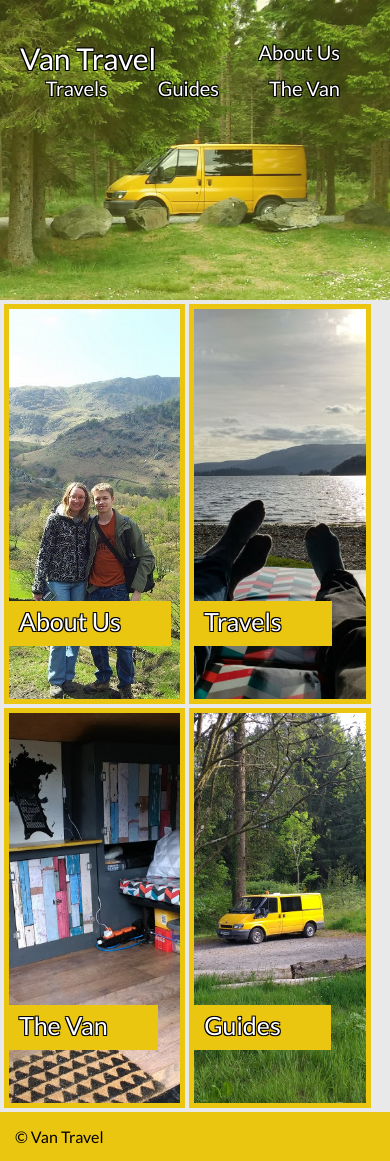
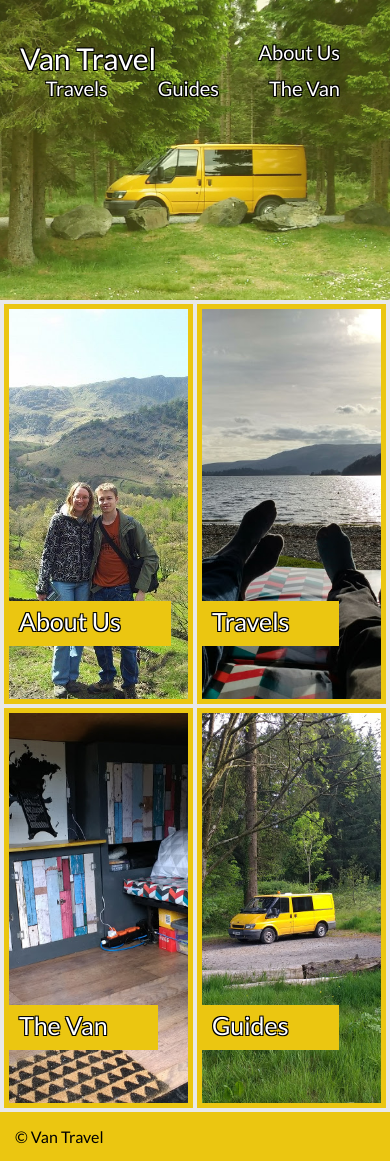
Before and after one commit to vantravel/vantravel.github.io, a Jekyll site: the page built from index.html, in a window 390 px wide. Built offline with Jekyll 4.4.1, drawn with Linux system fonts in a browser that asks for light colours.

Commit message:
Create vantravelstyles.css

```diff
--- a/css/vantravelstyles.css
+++ b/css/vantravelstyles.css
@@ -88,8 +88,3 @@ clear:both;
 background-color: rgb(235, 198, 17);
 padding: 15px;
 }
-@media screen and (max-width: 1000px) {
-  aside{
-    width:47%;
-  }
-}
```
